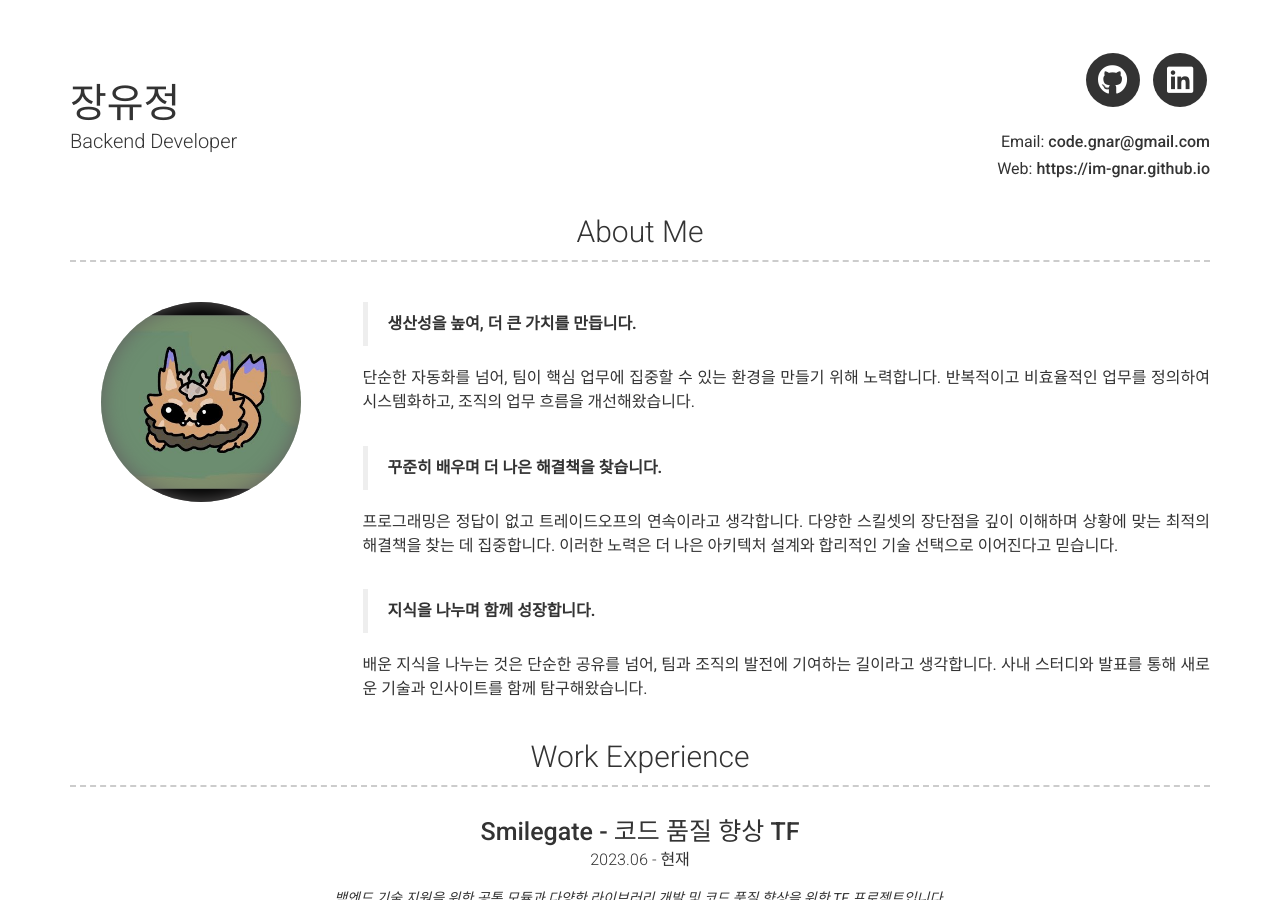
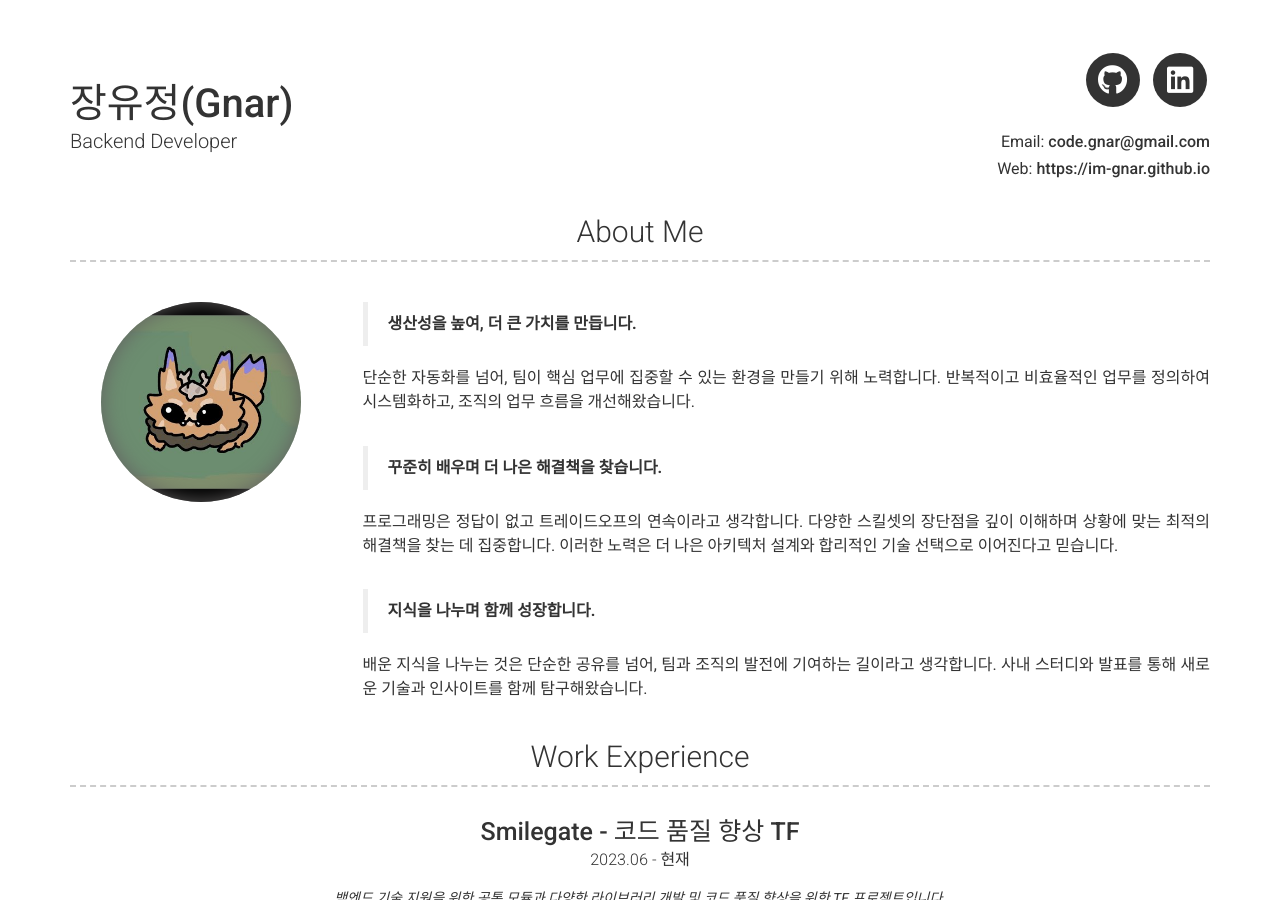
Before and after one commit to im-gnar/im-gnar.github.io, a Jekyll site: the page built from resume.md, in a window 1280 px wide and 900 px high. Built offline with Jekyll 4.4.1, drawn with Linux system fonts in a browser that asks for light colours; nearby versions of some CDN libraries.

Commit message:
[docs] update name

```diff
--- a/_config.yml
+++ b/_config.yml
@@ -53,7 +53,7 @@ repository: im-gnar/im-gnar.github.io
 version: 2
 
 # Personal info
-resume_name: 장유정
+resume_name: 장유정(Gnar)
 resume_title: Backend Developer
 resume_email: code.gnar@gmail.com
 website: https://im-gnar.github.io
```
